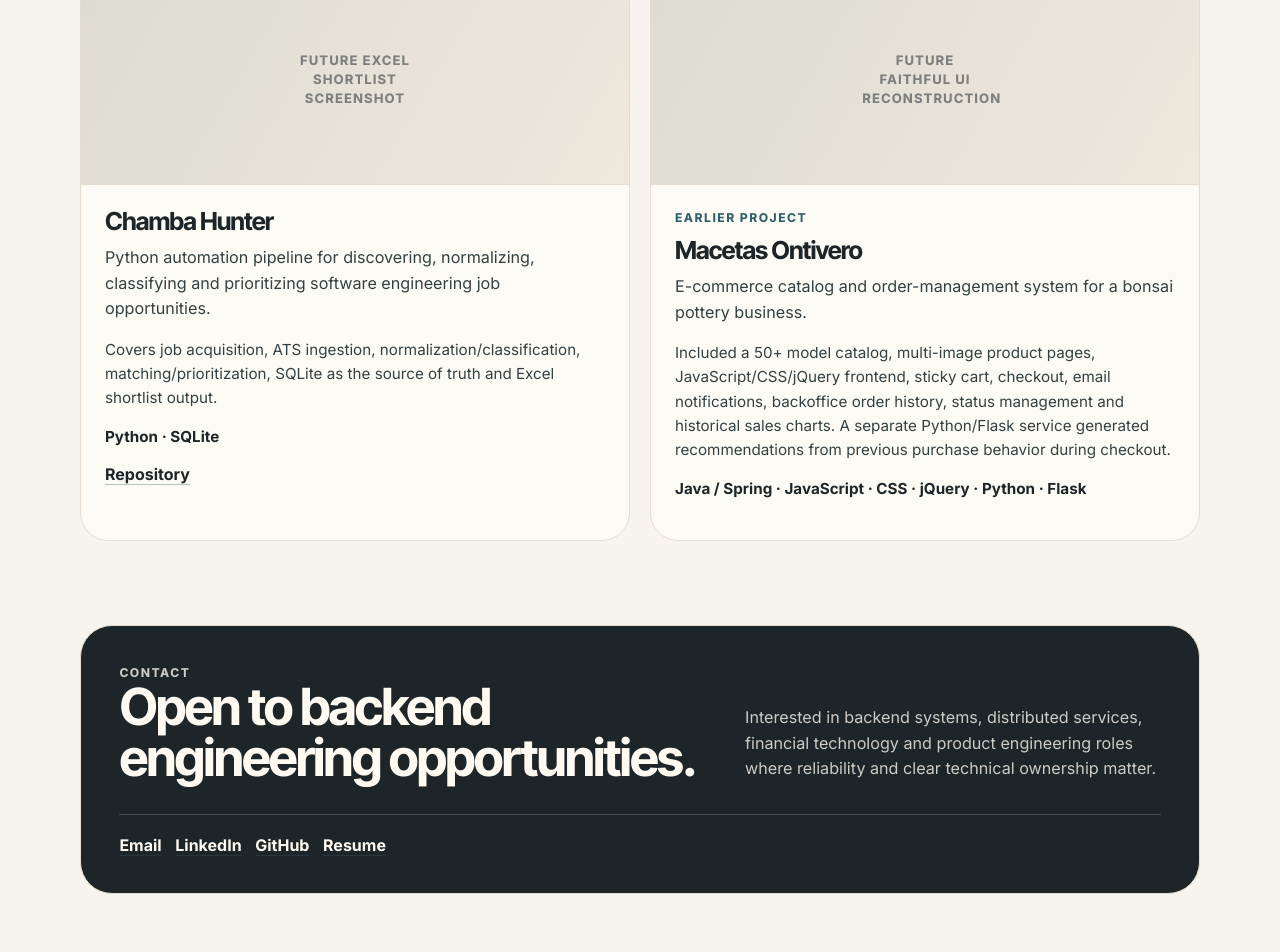
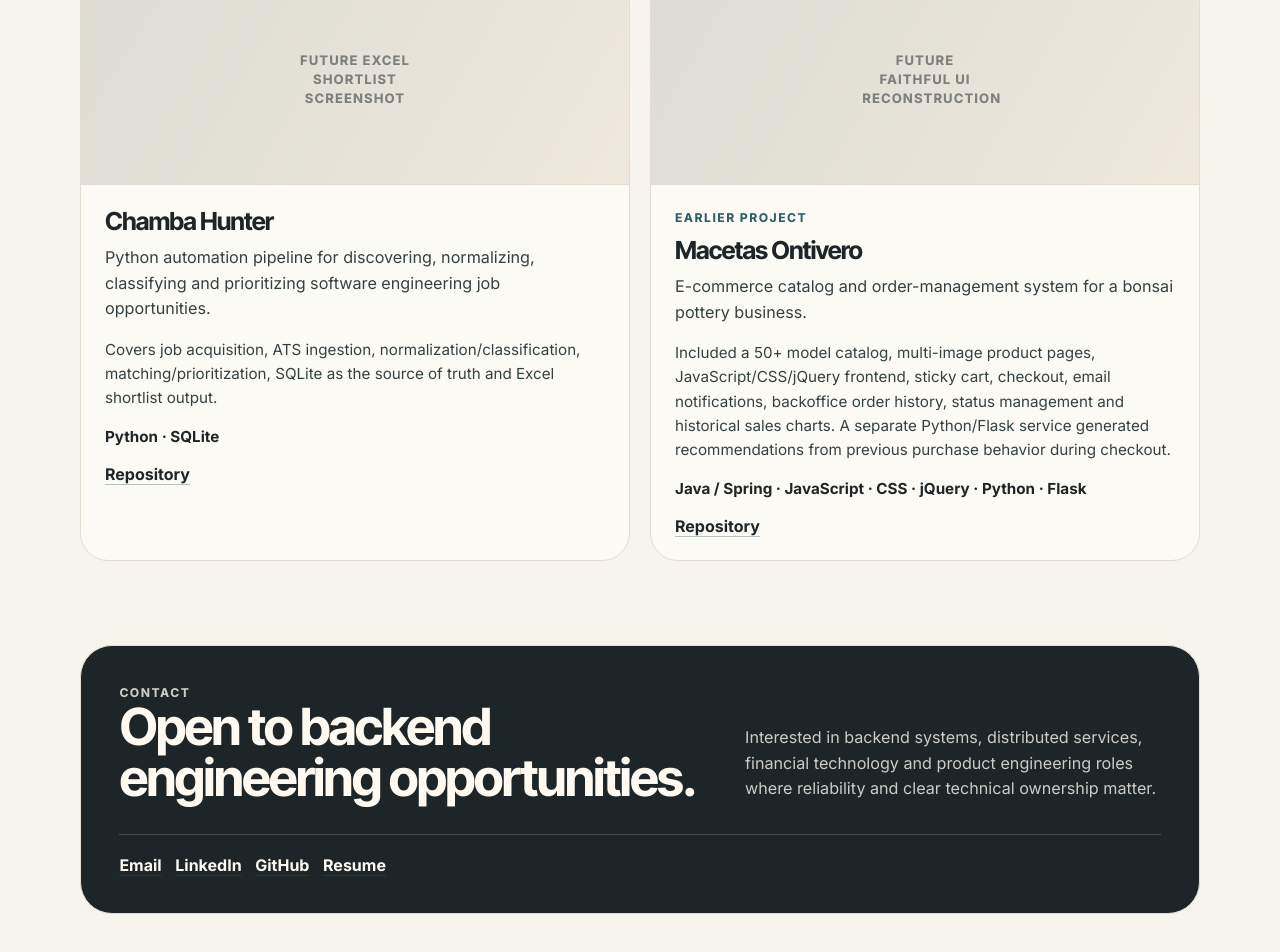
Before and after one commit to Gtestino92/gtestino92.github.io, a React (Vite) app: page / in a window 1280 px wide. Shown: the part 3253-4205 px from the top of the page. Built offline with nearby package versions, Linux system fonts and the light colour scheme.

Commit message:
add links

```diff
--- a/src/components/OtherWork.tsx
+++ b/src/components/OtherWork.tsx
@@ -21,9 +21,11 @@ export function OtherWork() {
                 <p>{project.description}</p>
                 <p className="project-details">{project.details}</p>
                 <p className="project-stack">{project.stack}</p>
-                {project.repository ? (
-                  <a href={project.repository}>Repository</a>
-                ) : null}
+                {project.links?.map((link) => (
+                  <a key={link.href} href={link.href} target="_blank" rel="noreferrer">
+                    {link.label}
+                  </a>
+                ))}
               </div>
             </article>
           ))}
--- a/src/data/projects.ts
+++ b/src/data/projects.ts
@@ -51,7 +51,12 @@ export const otherProjects = [
     details:
       "Covers job acquisition, ATS ingestion, normalization/classification, matching/prioritization, SQLite as the source of truth and Excel shortlist output.",
     stack: "Python · SQLite",
-    repository: "https://github.com/Gtestino92/chamba-hunter",
+    links: [
+      {
+        label: "Repository",
+        href: "https://github.com/Gtestino92/chamba-hunter",
+      },
+    ],
     placeholder: "Future Excel shortlist screenshot",
   },
   {
@@ -62,6 +67,12 @@ export const otherProjects = [
     details:
       "Included a 50+ model catalog, multi-image product pages, JavaScript/CSS/jQuery frontend, sticky cart, checkout, email notifications, backoffice order history, status management and historical sales charts. A separate Python/Flask service generated recommendations from previous purchase behavior during checkout.",
     stack: "Java / Spring · JavaScript · CSS · jQuery · Python · Flask",
+    links: [
+      {
+        label: "Repository",
+        href: "https://github.com/Gtestino92/MacetasOntivero",
+      },
+    ],
     placeholder: "Future faithful UI reconstruction",
   },
 ];
```
